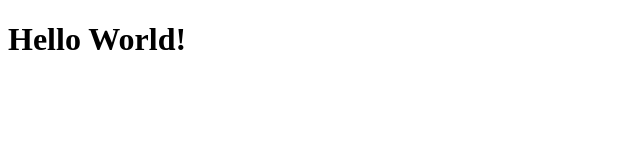
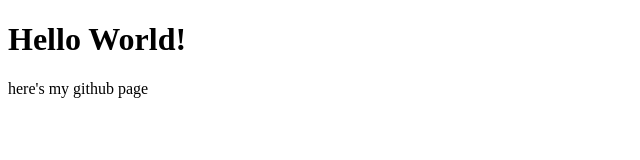
Before and after one commit to Sophieregular/sophieregular.github.io, a plain HTML site: page index.html in a window 1280 px wide. Shown: the whole page, without its empty margins (0-640 px from the left). Drawn offline with Linux system fonts and the light colour scheme.

Commit message:
Update index.html

```diff
--- a/index.html
+++ b/index.html
@@ -7,5 +7,6 @@
 </head>
 <body>
     <h1>Hello World!</h1>
+    <p>here's my github page</p>
 </body>
 </html>
```
